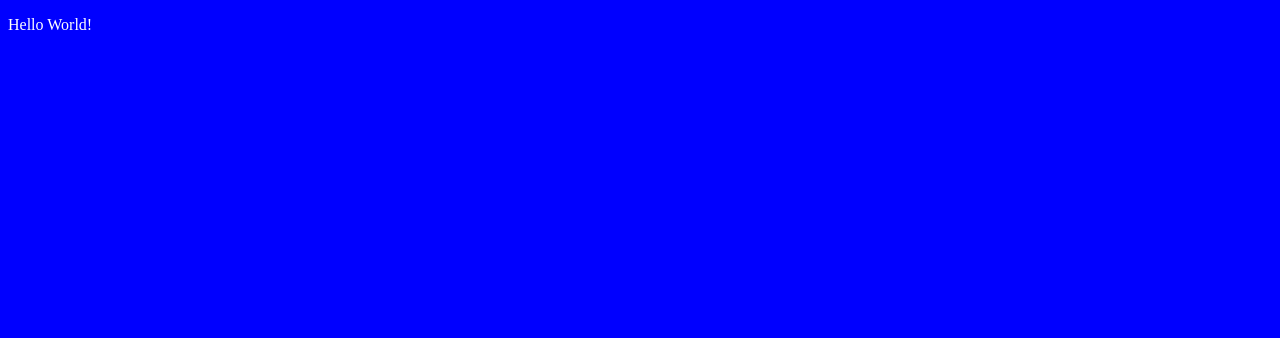
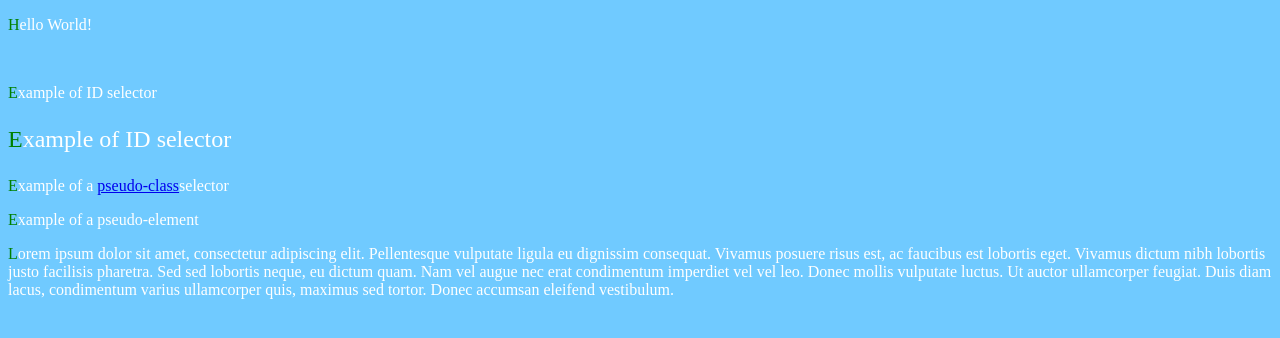
Before and after one commit to Lcoderloc454/COMP001B.LectureActivity1, a plain HTML site: page index.html in a window 1280 px wide. Drawn offline with Linux system fonts and the light colour scheme.

Commit message:
New Changes

```diff
--- a/index.html
+++ b/index.html
@@ -7,9 +7,23 @@
     <link rel="stylesheet" href="main.css">
 </head>
 <body>
-    <!--Example of a standard element-->
+    <!--example of a standard element-->
+    <!-- example of a type-->
     <p>Hello World!</p>
-    <!-- Example of an void element-->
+    <!-- example of an void element-->
     <br>
+
+    <!-- example of id-->
+     <p id="example-of-ed">Example of ID selector</p>
+
+     <!-- example of class-->
+     <p class="example-of-class">Example of ID selector</p>
+
+     <!-- example of pseudo-class -->
+      <p>Example of a <a href="#">pseudo-class</a>selector</p>
+
+      <p>Example of a pseudo-element</p>
+      <!-- example of pseudo-element-->
+       <p>Lorem ipsum dolor sit amet, consectetur adipiscing elit. Pellentesque vulputate ligula eu dignissim consequat. Vivamus posuere risus est, ac faucibus est lobortis eget. Vivamus dictum nibh lobortis justo facilisis pharetra. Sed sed lobortis neque, eu dictum quam. Nam vel augue nec erat condimentum imperdiet vel vel leo. Donec mollis vulputate luctus. Ut auctor ullamcorper feugiat. Duis diam lacus, condimentum varius ullamcorper quis, maximus sed tortor. Donec accumsan eleifend vestibulum.</p>
 </body>
 </html>
--- a/main.css
+++ b/main.css
@@ -1,6 +1,6 @@
 /* styling the body element */
 body {
-    background-color: blue;
+    background-color: rgba(0, 162, 255, 0.562);
 }
 
 /* styling the paragraph element */
@@ -8,3 +8,24 @@ p {
     color: white;
 }
 /* test */
+
+/* styling using id selector */
+#example-of-id {
+    font-weight: 400px;
+}
+
+/* styling using class selector */
+.example-of-class {
+    font-size: x-large;
+}
+
+/* styling using pseudo-class */
+a:hover {
+    color: orange;
+}
+
+/* styling using pseudo-element */
+p::first-letter {
+    font-weight: 500px;
+    color: green;
+}
```
